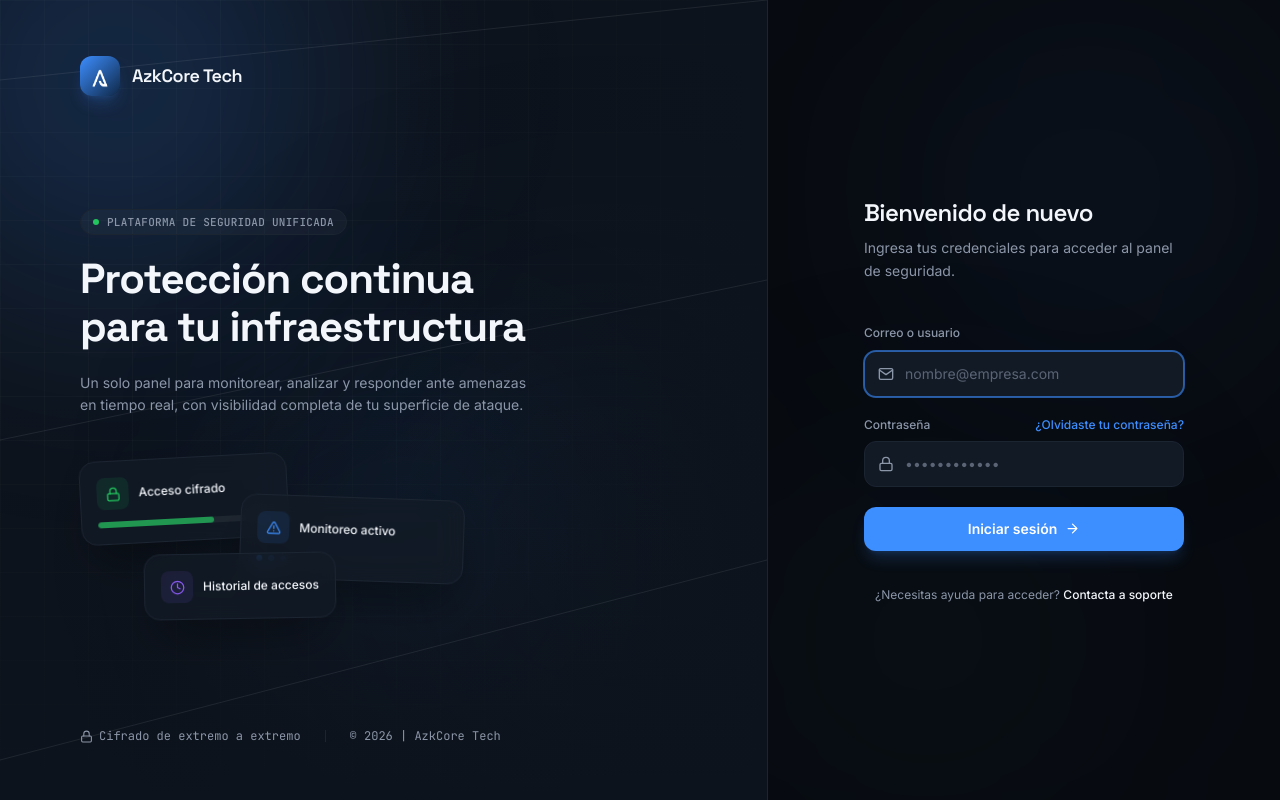
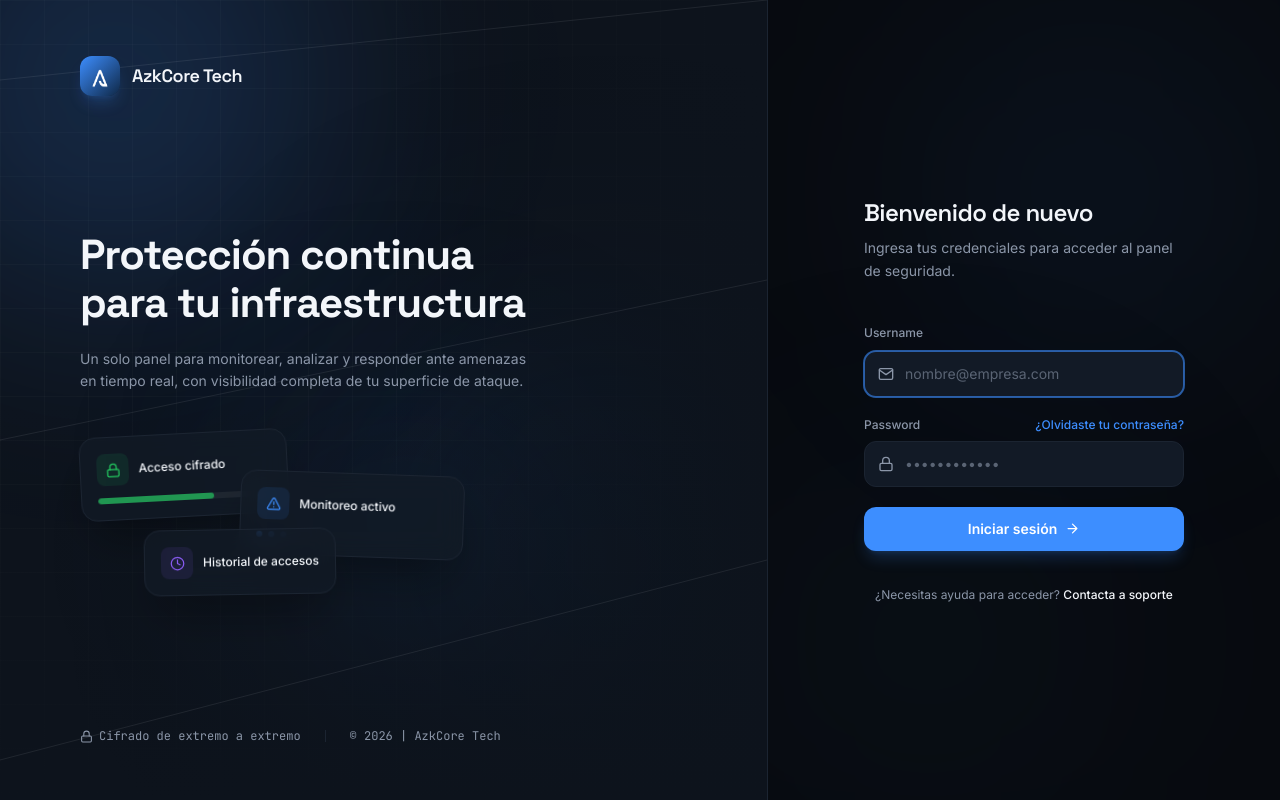
Before and after one commit to AzkOsDev/Azkcore-Tech-System, a Django app: page / in a window 1280 px wide. Run offline with Django 5.2, Linux system fonts and the light colour scheme; some libraries are stand-ins or nearby versions.

Commit message:
Update docs

```diff
--- a/azkcore/templates/accounts/login.html
+++ b/azkcore/templates/accounts/login.html
@@ -87,10 +87,6 @@
       <!-- middle composition -->
       <div class="flex-1 flex flex-col justify-center gap-10 max-w-lg">
         <div class="space-y-5">
-          <span class="inline-flex items-center gap-2 rounded-full border border-hairline bg-white/[0.03] px-3 py-1 text-[11px] font-medium text-mist tracking-wide font-mono">
-            <span class="h-1.5 w-1.5 rounded-full bg-[#22C55E]"></span>
-            PLATAFORMA DE SEGURIDAD UNIFICADA
-          </span>
           <h1 class="text-4xl xl:text-[42px] font-display font-bold tracking-tight leading-[1.15]">
             Protección continua<br class="hidden xl:block"> para tu infraestructura
           </h1>
@@ -188,7 +184,7 @@
 
           <!-- email -->
           <div class="space-y-2">
-            <label for="username" class="text-xs font-medium text-mist">Correo o usuario</label>
+            <label for="username" class="text-xs font-medium text-mist">Username</label>
             <div class="relative">
               <svg xmlns="http://www.w3.org/2000/svg" width="16" height="16" viewBox="0 0 24 24" fill="none" stroke="currentColor" stroke-width="2" stroke-linecap="round" stroke-linejoin="round" class="absolute left-3.5 top-1/2 -translate-y-1/2 text-mist pointer-events-none"><rect x="2" y="4" width="20" height="16" rx="2"/><path d="m22 6-10 7L2 6"/></svg>
               <input type="text" id="username" name="username" value="{{ request.POST.username|default:'' }}" placeholder="nombre@empresa.com" required autofocus
@@ -199,7 +195,7 @@
           <!-- password -->
           <div class="space-y-2">
             <div class="flex items-center justify-between">
-              <label for="password" class="text-xs font-medium text-mist">Contraseña</label>
+              <label for="password" class="text-xs font-medium text-mist">Password</label>
               <a href="#" class="text-xs font-medium text-accent hover:text-accent/80 transition-colors duration-200">¿Olvidaste tu contraseña?</a>
             </div>
             <div class="relative">
```
Also changed, not shown: README.md, 1 other file.
